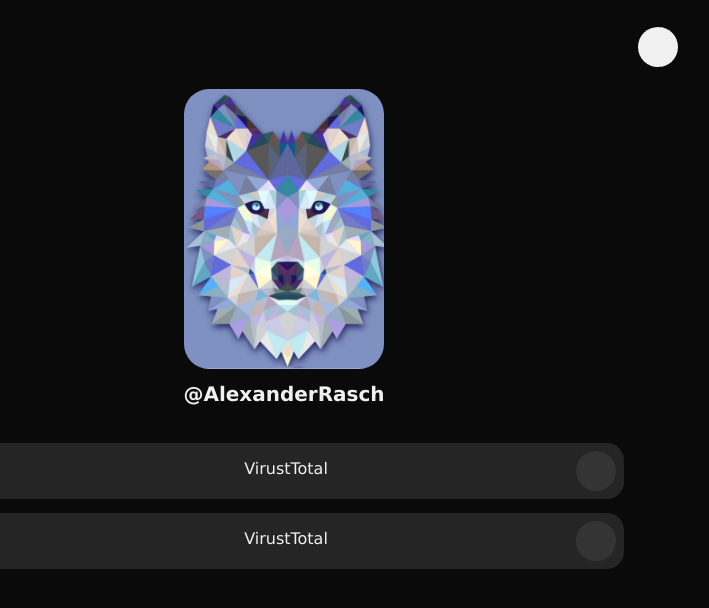
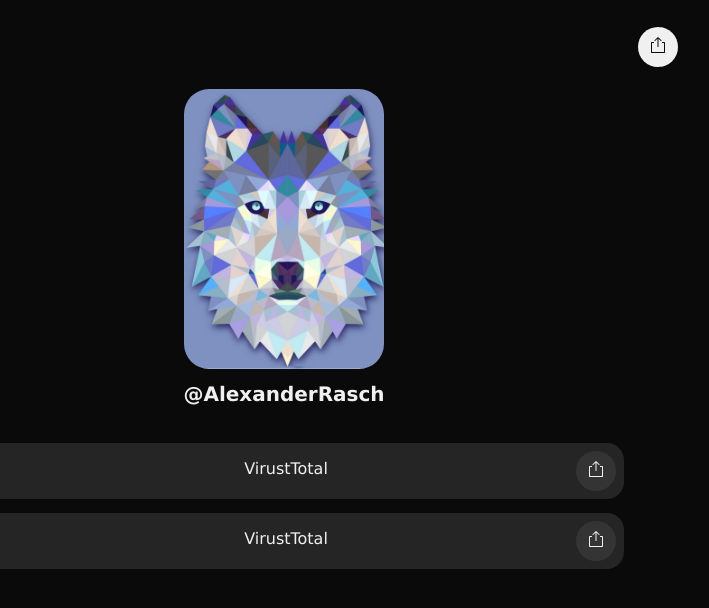
Before and after one commit to AlexRasch/linktree, a plain HTML site: page index.html in a window 1280 px wide. Shown: the full height of the page, 356-1065 px from the left. Drawn offline with Linux system fonts and the light colour scheme.

Commit message:
share btn

```diff
--- a/index.html
+++ b/index.html
@@ -10,7 +10,7 @@
 <body>
     <header>
         <div class="share-button">
-
+            <svg width="16" height="16" viewBox="0 0 16 16" enable-background="new 0 0 24 24" class="sc-gKsewC iPWGYb"><path fill-rule="evenodd" clip-rule="evenodd" d="M10.6464 3.85347L11 4.20702L11.7071 3.49992L11.3536 3.14636L8.35355 0.146362H7.64645L4.64645 3.14636L4.29289 3.49992L5 4.20702L5.35355 3.85347L7.5 1.70702V9.49992V9.99992H8.5V9.49992V1.70702L10.6464 3.85347ZM1 5.49994L1.5 4.99994H4V5.99994H2V14.9999H14V5.99994H12V4.99994H14.5L15 5.49994V15.4999L14.5 15.9999H1.5L1 15.4999V5.49994Z" fill="currentColor"></path></svg>
         </div>
     </header>
     <div class="container">
@@ -25,7 +25,9 @@
                 </svg>
             </div>
             <p>VirustTotal</p>
-            <div class="tile-share-button"></div>
+            <div class="tile-share-button">
+                <svg width="16" height="16" viewBox="0 0 16 16" enable-background="new 0 0 24 24" class="sc-gKsewC iPWGYb"><path fill-rule="evenodd" clip-rule="evenodd" d="M10.6464 3.85347L11 4.20702L11.7071 3.49992L11.3536 3.14636L8.35355 0.146362H7.64645L4.64645 3.14636L4.29289 3.49992L5 4.20702L5.35355 3.85347L7.5 1.70702V9.49992V9.99992H8.5V9.49992V1.70702L10.6464 3.85347ZM1 5.49994L1.5 4.99994H4V5.99994H2V14.9999H14V5.99994H12V4.99994H14.5L15 5.49994V15.4999L14.5 15.9999H1.5L1 15.4999V5.49994Z" fill="currentColor"></path></svg>
+            </div>
         </a>
         <a class="tile" href="#">
             <div class="icon">
@@ -34,11 +36,10 @@
                 </svg>
             </div>
             <p>VirustTotal</p>
-            <div class="tile-share-button"></div>
+            <div class="tile-share-button">
+                <svg width="16" height="16" viewBox="0 0 16 16" enable-background="new 0 0 24 24" class="sc-gKsewC iPWGYb"><path fill-rule="evenodd" clip-rule="evenodd" d="M10.6464 3.85347L11 4.20702L11.7071 3.49992L11.3536 3.14636L8.35355 0.146362H7.64645L4.64645 3.14636L4.29289 3.49992L5 4.20702L5.35355 3.85347L7.5 1.70702V9.49992V9.99992H8.5V9.49992V1.70702L10.6464 3.85347ZM1 5.49994L1.5 4.99994H4V5.99994H2V14.9999H14V5.99994H12V4.99994H14.5L15 5.49994V15.4999L14.5 15.9999H1.5L1 15.4999V5.49994Z" fill="currentColor"></path></svg>
+            </div>
         </a>
-
-
-
     </div>
 </body>
 </html>
```
